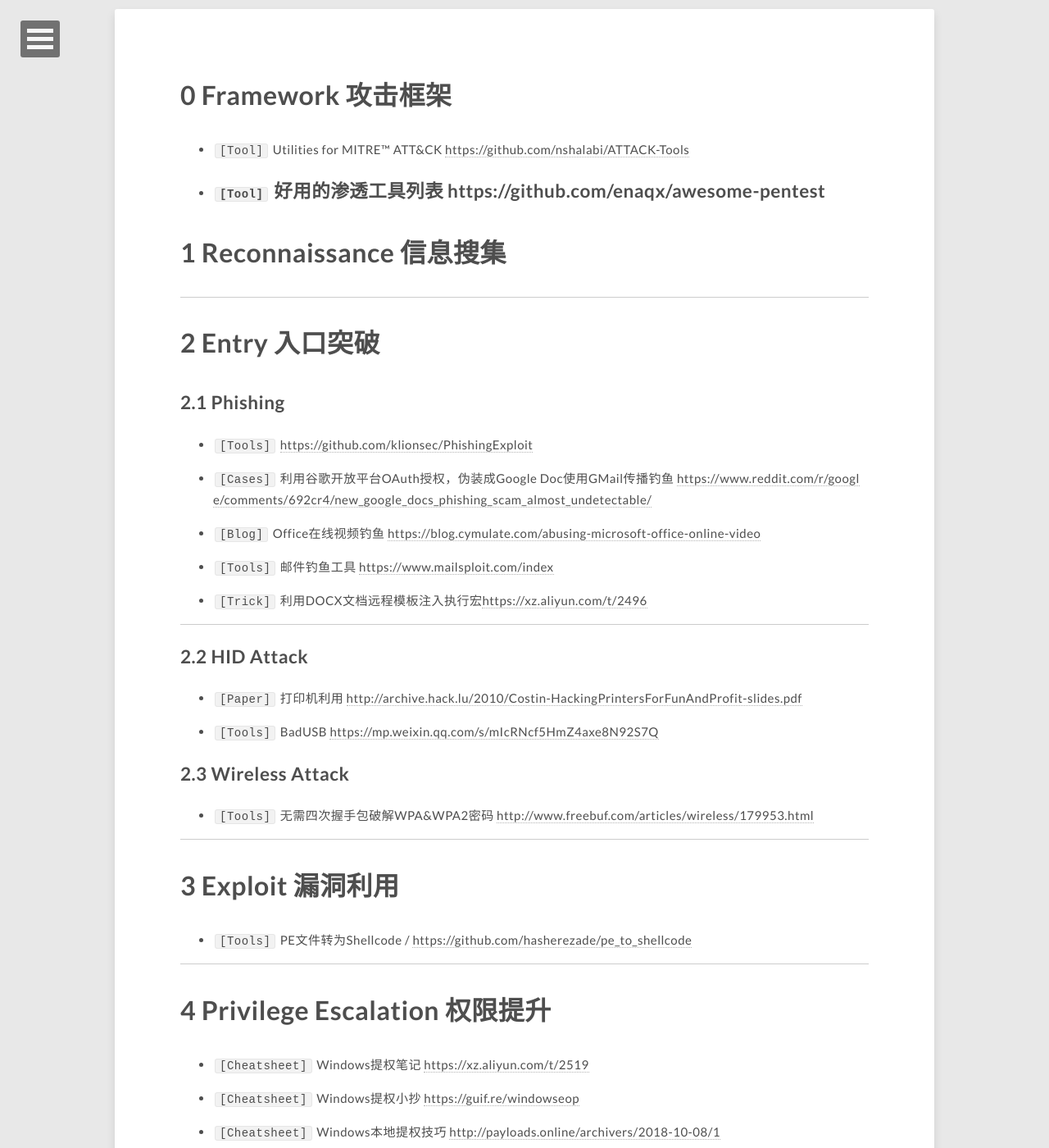
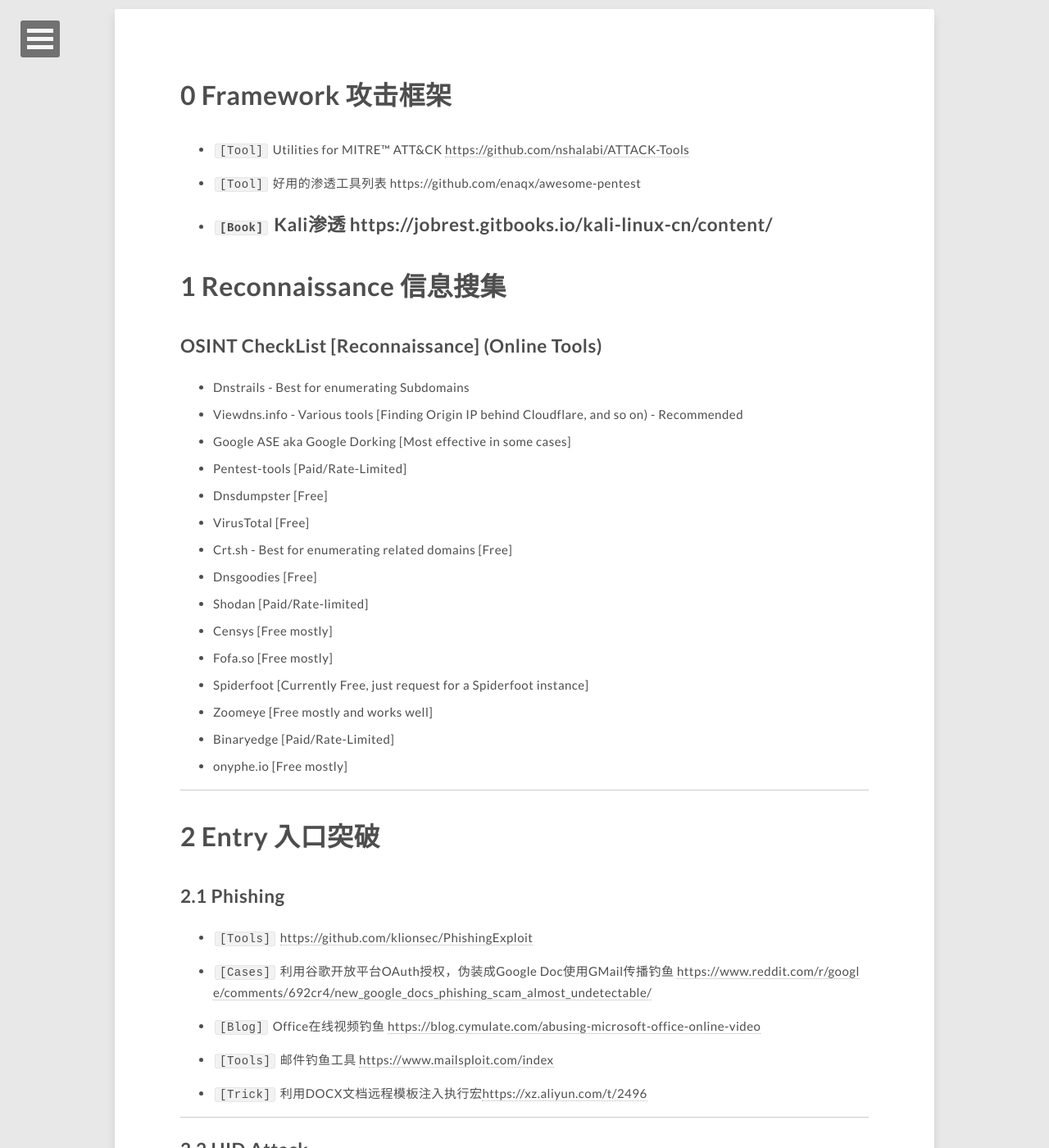
Before and after one commit to kxcode/kxcode.github.io, a Jekyll site: the page built from pentest-tools/index.md, in a window 1280 px wide and 1400 px high, scrolled down 439 px. Shown: the whole window at 82% size. Built offline with Jekyll 4.4.1, drawn with Linux system fonts in a browser that asks for light colours; nearby versions of some CDN libraries; comment, search, counter and statistics services are not loaded.

Commit message:
update and fix bug

```diff
--- a/pentest-tools/index.md
+++ b/pentest-tools/index.md
@@ -12,9 +12,31 @@ share: true
 - `[Tool]` Utilities for MITRE™ ATT&CK <https://github.com/nshalabi/ATTACK-Tools>
 
 - `[Tool]` 好用的渗透工具列表 https://github.com/enaqx/awesome-pentest
+
+- `[Book]` Kali渗透 <https://jobrest.gitbooks.io/kali-linux-cn/content/>
 ---
 
 # 1 Reconnaissance 信息搜集
+
+
+## OSINT CheckList [Reconnaissance] (Online Tools)
+
+* Dnstrails - Best for enumerating Subdomains
+* Viewdns.info - Various tools [Finding Origin IP behind Cloudflare, and so on) - Recommended
+* Google ASE aka Google Dorking [Most effective in some cases]
+* Pentest-tools [Paid/Rate-Limited]
+* Dnsdumpster [Free]
+* VirusTotal [Free]
+* Crt.sh - Best for enumerating related domains [Free]
+* Dnsgoodies [Free]
+* Shodan [Paid/Rate-limited]
+* Censys [Free mostly]
+* Fofa.so [Free mostly]
+* Spiderfoot [Currently Free, just request for a Spiderfoot instance]
+* Zoomeye [Free mostly and works well]
+* Binaryedge [Paid/Rate-Limited]
+* onyphe.io [Free mostly]
+
 
 ---
 
```
Also changed, not shown: _posts/2018-11-19-CobaltStrike-Patch.md (+1 -1 lines), latest-events/index.md (+11 -0 lines), latest-vulns/index.md (+8 -0 lines), 1 other file.
